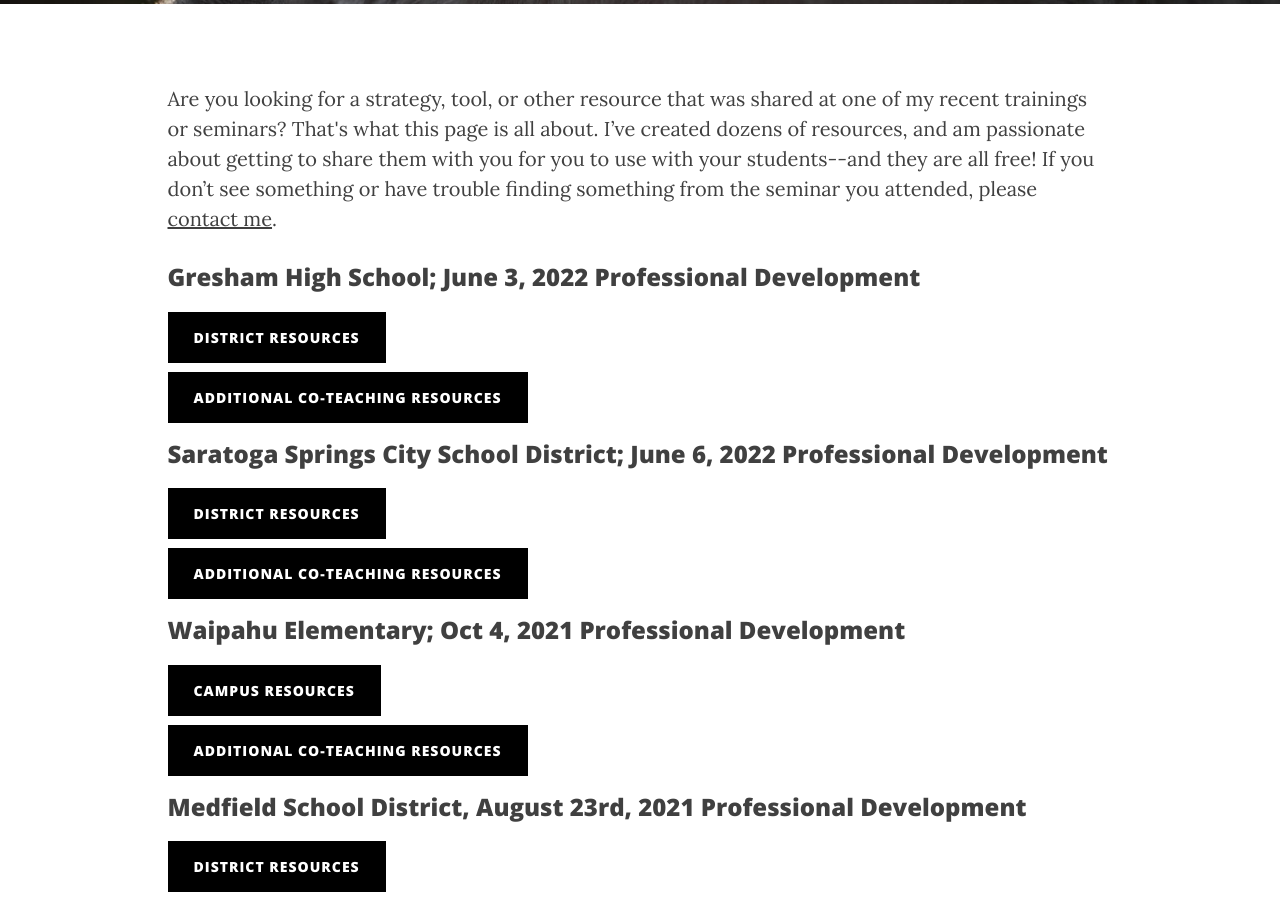
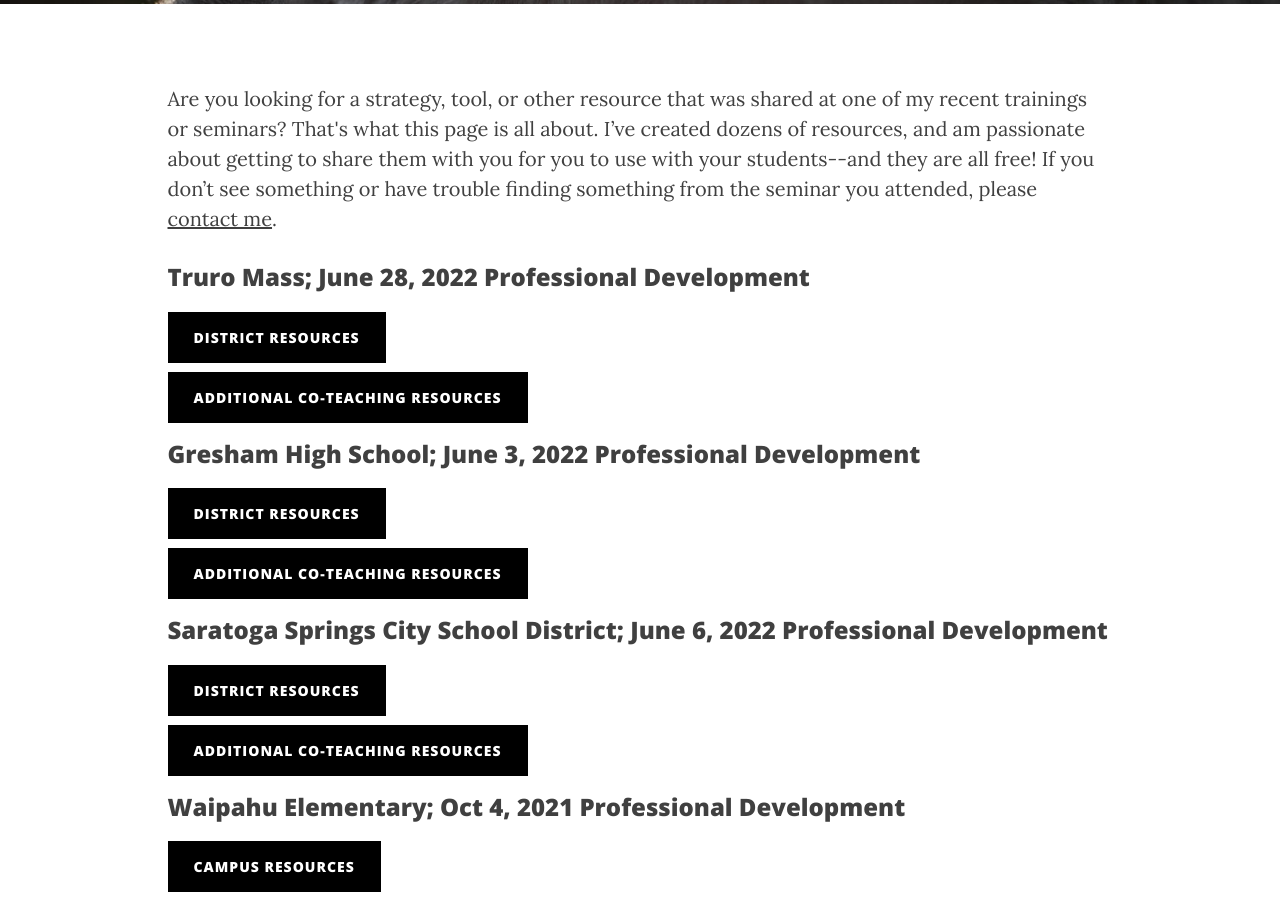
Before and after one commit to iamweswilson/clearlycat, a Jekyll site: the page built from resources.html, in a window 1280 px wide and 900 px high, scrolled down 444 px. Built offline with Jekyll 4.4.1, drawn with Linux system fonts in a browser that asks for light colours; nearby versions of some CDN libraries; comment, search, counter and statistics services are not loaded.

Commit message:
Truro Mass resources

```diff
--- a/resources.html
+++ b/resources.html
@@ -24,6 +24,17 @@ permalink: /training-resources/
             <div class="col-sm-10 col-sm-push-1">
                 <p>
                     Are you looking for a strategy, tool, or other resource that was shared at one of my  recent trainings or seminars? That's what this page is all about.  I’ve created dozens of resources, and am passionate about getting to share them with you for you to use with your students--and they are all free!  If you don’t see something or have trouble finding something from the seminar you attended, please <a href="/contact/">contact me</a>.
+                </p>
+                <h3>Truro Mass; June 28, 2022 Professional Development</h3>
+                <p>
+                    <a href="//drive.google.com/drive/folders/1Egv76PO2xhtSZMrWs7GJEYmcg0d5Z384?usp=sharing" class="resource-btn" target="_blank">
+                        District Resources
+                    </a>
+                </p>
+                <p>
+                    <a href="//drive.google.com/drive/folders/0B6LJvCVcyOwfY250UTM5X3FJTms?resourcekey=0-rQ_vlIT6ljargrgnpgdQ1A&usp=sharing" class="resource-btn" target="_blank">
+                        Additional Co-Teaching Resources
+                    </a>
                 </p>
                 <h3>Gresham High School; June 3, 2022 Professional Development</h3>
                 <p>
```
